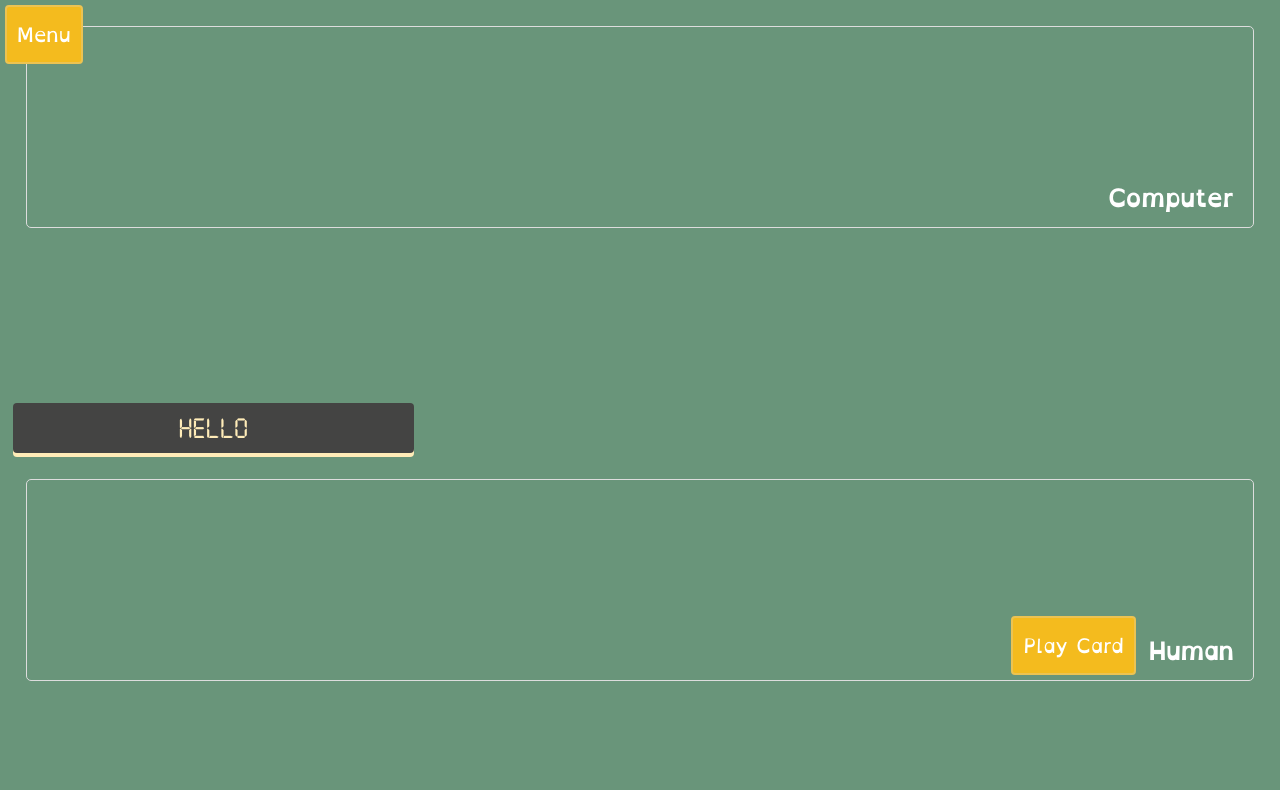
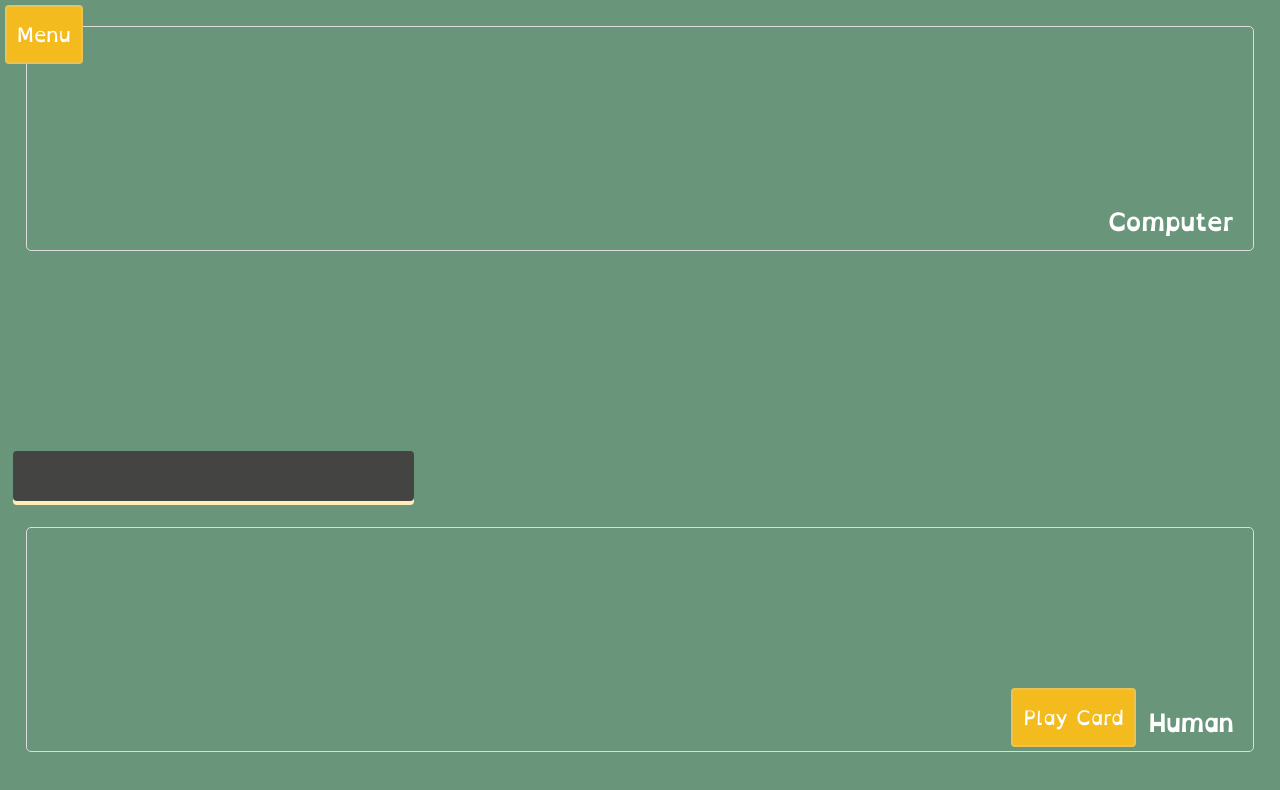
Before and after one commit to itsmebrenbren/CardGames, a React (Create React App) app in the folder dogadoo-cardgames/: page / in a window 1280 px wide. Shown: the top 790 px of the page. Built offline with nearby package versions, Linux system fonts and the light colour scheme.

Commit message:
installed jotai and created an atom for ratscrew

```diff
--- a/dogadoo-cardgames/package.json
+++ b/dogadoo-cardgames/package.json
@@ -6,6 +6,7 @@
     "@testing-library/jest-dom": "^5.17.0",
     "@testing-library/react": "^13.4.0",
     "@testing-library/user-event": "^13.5.0",
+    "jotai": "^2.5.1",
     "react": "^18.2.0",
     "react-dom": "^18.2.0",
     "react-scripts": "5.0.1",
--- a/dogadoo-cardgames/src/App.css
+++ b/dogadoo-cardgames/src/App.css
@@ -1,3 +1,7 @@
+* {
+  box-sizing: border-box;
+}
+
 @font-face {
   font-family: opendyslexic;
   src: url(fonts/OpenDyslexicAlta-Regular.otf) format('opentype');
@@ -56,7 +60,7 @@ h2 {
   display: flex;
   justify-content: space-evenly;
   align-items: center;
-  height: 200px;
+  height: 225px;
   border: 1px solid #ddd;
   border-radius: 5px;
   margin: 2%;
@@ -66,7 +70,7 @@ h2 {
   display: flex;
   justify-content: space-around;
   align-items: center;
-  height: 200px;
+  height: 225px;
   /* border: 1px solid #ddd;
   border-radius: 5px; */
 }
@@ -76,7 +80,7 @@ h2 {
   flex: 1;
   justify-content: right;
   align-items: flex-end;
-  height: 200px;
+  height: 225px;
   /* border: 1px solid #ddd;
   border-radius: 5px; */
   margin: 1%;
@@ -87,7 +91,7 @@ h2 {
   flex: 1;
   justify-content: center;
   align-items: center;
-  height: 200px;
+  height: 225px;
   /* border: 1px solid #ddd;
   border-radius: 5px; */
   margin: 1%;
@@ -103,7 +107,7 @@ h2 {
   font-family: DigitalDisco;
   font-size: 30px;
   color: #ffecb8;
-  width: 200px;
+  width: 100%;
   box-shadow: 0 4px #ffecb8;
   border-radius: 4px;
   height: 50px;
--- a/dogadoo-cardgames/src/App.js
+++ b/dogadoo-cardgames/src/App.js
@@ -1,5 +1,8 @@
 import './App.css';
-import React, { useState, useEffect } from 'react';
+import React from 'react';
+import { ratscrewAtom } from './atoms/RatscrewAtom.js';
+import { useAtom } from 'jotai';
+import { useAtomValue } from 'jotai';
 import TopBottomContainer from './visuals/TopBottomContainer.jsx';
 import MiddleContainer from './visuals/MiddleContainer.jsx';
 import Box from './visuals/Box.jsx';
@@ -12,32 +15,20 @@ import Menu from './visuals/Menu.jsx';
 //import ratInstance from './ratscrew/InitRat';
 
 
-//const message = addMessage('welcome u*.*u');
-//message = addMessage('your turn!');
-
 
 function App() {
-  //ratStart();
-  const [gameState, setGameState] = useState(null);
-  const [message, setMessage] = useState('hello');
+  const [rat, setRat] = useAtom(ratscrewAtom);
 
-  const handleGameStart = (gameData) => {
-    setGameState(gameData);
+  const updateMessage = () => {
+    setRat((prevRat) => ({
+      ...prevRat,
+      message: "welcome u*.*u",
+    }));
   };
 
-  useEffect(() => {
-    console.log('gameState has changed:', gameState);
-  }, [gameState]);
+  const handleGameStart = () => {
+  };
 
-  console.log(gameState)
-
-  console.log(message);
-
-  let announce = 'welcome u*.*u';
-
-  function handleMessage(){
-    setMessage(announce);
-  }
 
 
   return (
@@ -53,7 +44,7 @@ function App() {
       </TopBottomContainer>
       <MiddleContainer>
         <Box>
-          <div onClick = { handleMessage } className = 'text-box'>{ message }</div>
+          <div className = 'text-box' onClick = { updateMessage }>{ rat.message }</div>
         </Box>
         <CenterBox>
           <div>
--- /dev/null
+++ b/dogadoo-cardgames/src/atoms/RatscrewAtom.js
@@ -0,0 +1,25 @@
+import { atom } from 'jotai'
+
+export const ratscrewAtom = atom([
+    {
+    deck: [],
+    playerOne: {
+        'name' : 'Computer',
+        'hand' : []
+    },
+    playerTwo: {
+        'name' : 'Human',
+        'hand' : []
+    },
+    currentPlayer: {},
+    otherPlayer: {},
+    table: {},
+    winner: {
+        'value' : false
+    },
+    face: {
+        'value' : false
+    },
+    message: '',
+    }
+]);
--- a/dogadoo-cardgames/src/ratscrew/InitRat.js
+++ b/dogadoo-cardgames/src/ratscrew/InitRat.js
@@ -1,47 +1,19 @@
-/* eslint-disable no-sequences */
-import React from 'react';
+import { useAtom } from 'jotai';
+import { ratscrewAtom } from '../atoms/RatscrewAtom.js';
 import Deck from '../data/deckOfCards.js';
 import aceHigh from '../components/AceHigh.js';
-// import StartButton from "./visuals/StartButton.jsx";
 
-let deck = Deck;
+export default function InitRat(){
+    const [, setRat] = useAtom(ratscrewAtom);
 
-deck = aceHigh(deck)
+    let deck = Deck;
+    // Configure aceHigh
+    deck = aceHigh(deck)
 
-const playerOne =  {
-    'name' : 'Computer',
-    'hand' : []
+    // Update ratscrewAtom.deck with the modified deck
+    setRat((prevRat) => ({
+        ...prevRat,
+        deck: deck,
+    }));
+
 }
-const playerTwo = {
-    'name' : 'Human',
-    'hand' : []
-}
-const currentPlayer = playerOne;
-const otherPlayer = playerTwo;
-const table = [];
-const winner = {
-    'value' : false
-}
-const face = {
-    'value' : false
-}
-const message = '';
-
-
-class InitRat extends React.Component {
-    constructor(props) {
-        super(props);
-        // eslint-disable-next-line no-unused-expressions
-        this.deck = deck,
-        this.playerOne = playerOne,
-        this.playerTwo = playerTwo,
-        this.currentPlayer = currentPlayer,
-        this.otherPlayer = otherPlayer,
-        this.table = table,
-        this.winner = winner,
-        this.face = face,
-        this.message = message
-    }
-}
-
-export default InitRat;
--- a/dogadoo-cardgames/src/ratscrew/RatscrewStart.js
+++ b/dogadoo-cardgames/src/ratscrew/RatscrewStart.js
@@ -1,4 +1,6 @@
-//import React, { useState } from 'react';
+import { ratscrewAtom } from '../atoms/RatscrewAtom.js';
+import { useAtomValue } from 'jotai';
+
 import InitRat from './InitRat';
 import shuffle from '../components/Shuffle';
 import findPlayOrder from '../components/PlayerOrder';
@@ -6,28 +8,19 @@ import deal52 from '../components/Deal52';
 //import ratStage1 from './RatStage1';
 import displayCards from '../visuals/DisplayCards';
 
-export default function ratStart(setGameState){
-    //create a new instance of game
-    const ratInstance = new InitRat();
+export default function ratStart(){
+    //const rat = useAtomValue(ratscrewAtom);
 
-    // redefine ratInstance variables
-    let table = ratInstance.table
-    let deck = ratInstance.deck
-    let playerOne = ratInstance.playerOne
-    let playerTwo = ratInstance.playerTwo
-    let currentPlayer = ratInstance.currentPlayer
-    let otherPlayer = ratInstance.otherPlayer
-
+    InitRat();
     //shuffle
-    console.log(table)
-    shuffle(deck);
+   // shuffle(rat.deck);
     //find out who goes first
-    console.log(deck)
-    findPlayOrder(deck, table, currentPlayer, otherPlayer, playerOne, playerTwo, 2);
+    //console.log(rat.deck)
+    //findPlayOrder(deck, table, currentPlayer, otherPlayer, playerOne, playerTwo, 2);
     //deals cards to players
-    deal52(deck, playerOne, playerTwo);
+    //deal52(deck, playerOne, playerTwo);
     //display the cards
-    displayCards(table, playerOne, playerTwo);
+   // displayCards(table, playerOne, playerTwo);
     //initiates phase 1 of the game
     //ratStage1();
     // eslint-disable-next-line no-sequences
```
